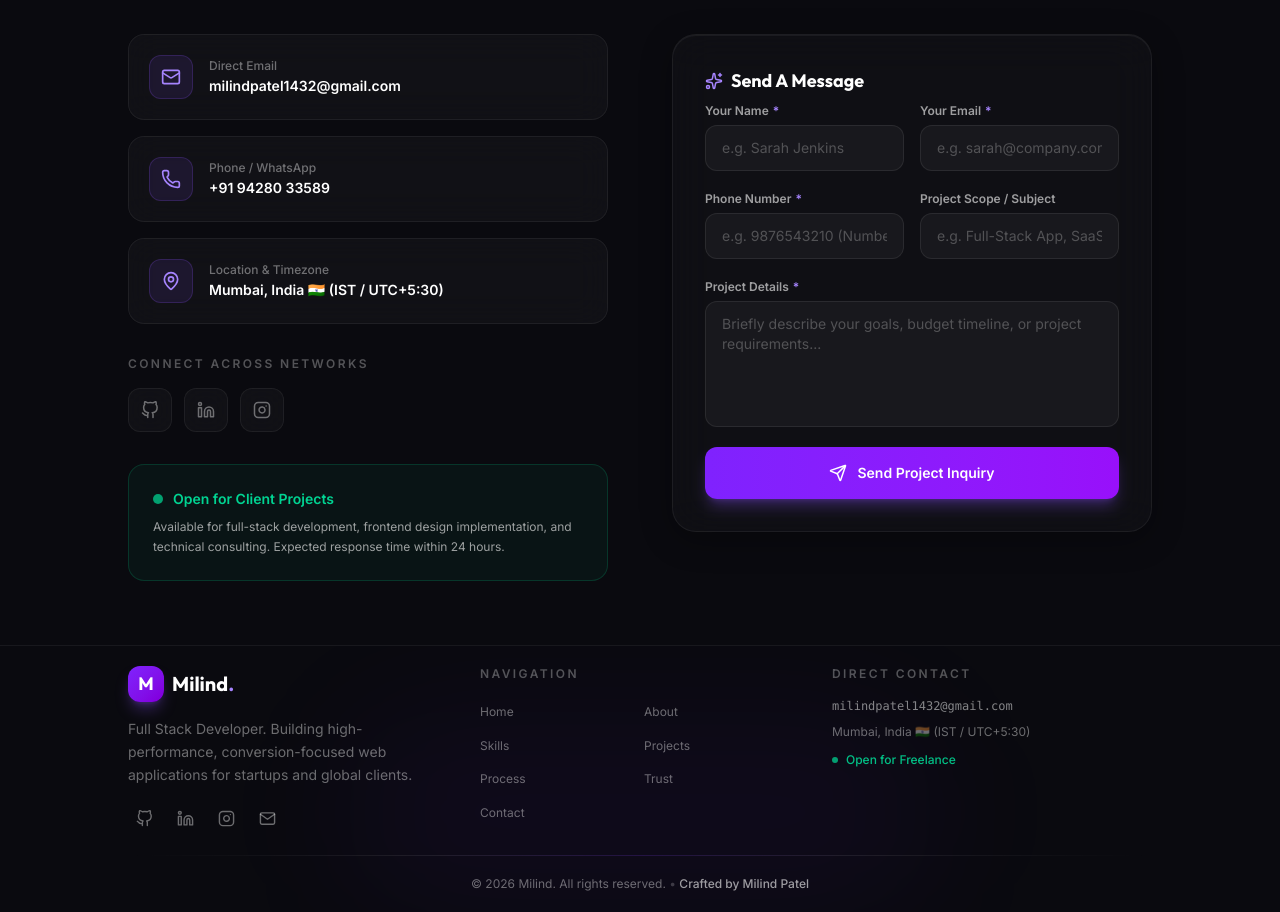
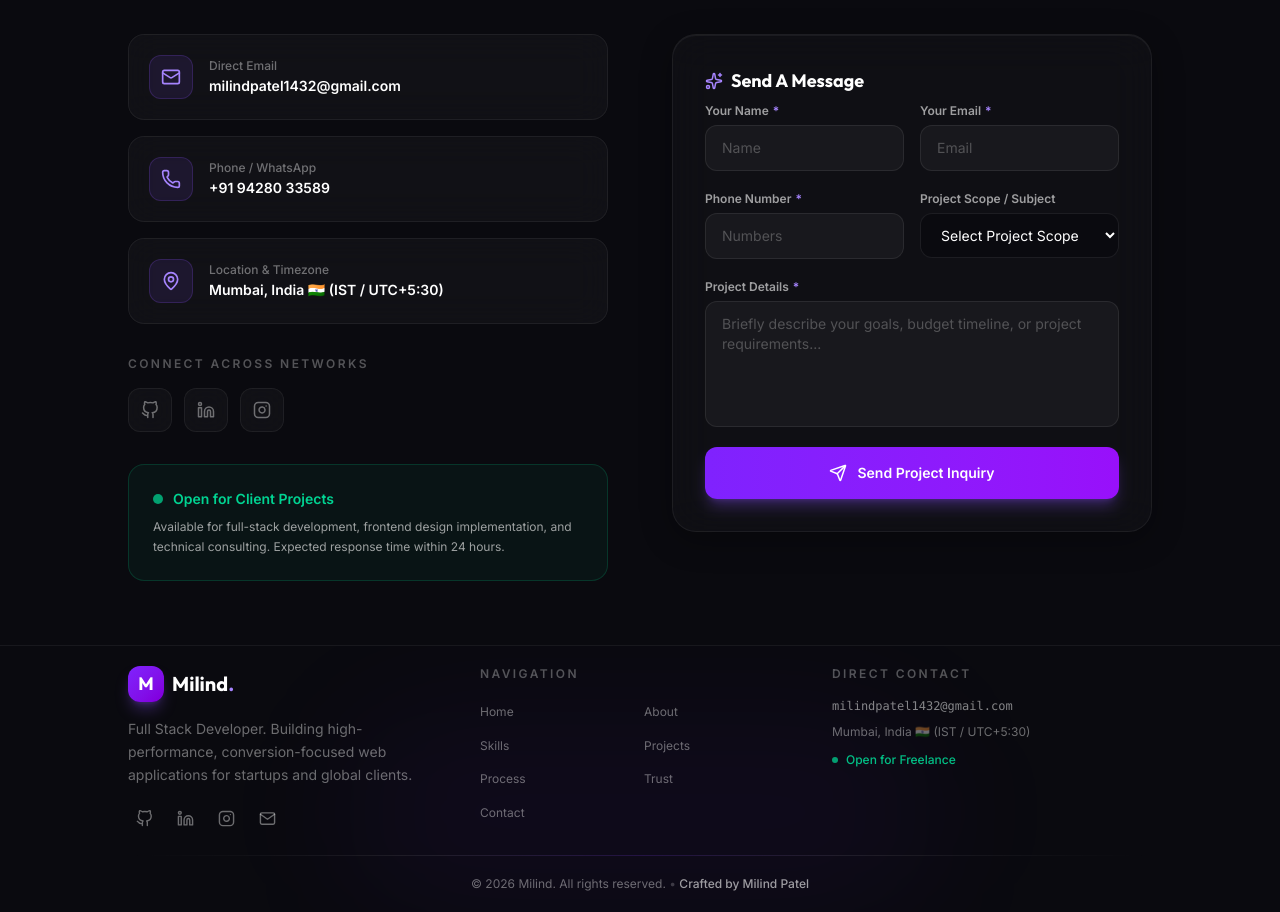
Before and after one commit to milindpatel1432/milindportfolio, a React (Vite) app: page / in a window 1280 px wide. Shown: the part 5000-5912 px from the top of the page. Built offline with nearby package versions, Linux system fonts and the light colour scheme.

Commit message:
feat(contact): convert Project Scope to dropdown select with options

```diff
--- a/src/components/Contact/Contact.jsx
+++ b/src/components/Contact/Contact.jsx
@@ -210,7 +210,7 @@ export default function Contact() {
                 label="Your Name"
                 name="name"
                 type="text"
-                placeholder="e.g. Sarah Jenkins"
+                placeholder="Name"
                 value={form.name}
                 onChange={handleChange}
                 error={errors.name}
@@ -221,7 +221,7 @@ export default function Contact() {
                 label="Your Email"
                 name="email"
                 type="email"
-                placeholder="e.g. sarah@company.com"
+                placeholder="Email"
                 value={form.email}
                 onChange={handleChange}
                 error={errors.email}
@@ -238,7 +238,7 @@ export default function Contact() {
                 type="tel"
                 inputMode="numeric"
                 pattern="[0-9]*"
-                placeholder="e.g. 9876543210 (Numbers only)"
+                placeholder="Numbers"
                 value={form.phone}
                 onChange={handleChange}
                 error={errors.phone}
@@ -248,8 +248,9 @@ export default function Contact() {
                 id="contact-subject"
                 label="Project Scope / Subject"
                 name="subject"
-                type="text"
-                placeholder="e.g. Full-Stack App, SaaS MVP, Custom API"
+                type="select"
+                placeholder="Select Project Scope"
+                options={['Custom Website', 'WordPress', 'React', 'Portfolio']}
                 value={form.subject}
                 onChange={handleChange}
               />
@@ -306,7 +307,7 @@ export default function Contact() {
 }
 
 /** Reusable form field */
-function FormField({ id, label, name, type, placeholder, value, onChange, error, required, rows, inputMode, pattern }) {
+function FormField({ id, label, name, type, placeholder, value, onChange, error, required, rows, inputMode, pattern, options }) {
   const inputClasses = cn(
     'w-full bg-white/[0.04] border rounded-xl px-4 py-3 text-sm text-white placeholder:text-white/25 transition-all duration-200 focus:outline-none focus:ring-1',
     error
@@ -334,6 +335,27 @@ function FormField({ id, label, name, type, placeholder, value, onChange, error,
           aria-invalid={!!error}
           className={cn(inputClasses, 'resize-none')}
         />
+      ) : type === 'select' ? (
+        <select
+          id={id}
+          name={name}
+          value={value}
+          onChange={onChange}
+          required={required}
+          aria-required={required}
+          aria-describedby={error ? `${id}-error` : undefined}
+          aria-invalid={!!error}
+          className={cn(inputClasses, 'bg-[#0a0a0f] text-white cursor-pointer focus:bg-[#0a0a0f]')}
+        >
+          <option value="" disabled className="bg-[#0a0a0f] text-white/40">
+            {placeholder || 'Select Option'}
+          </option>
+          {options?.map((opt) => (
+            <option key={opt} value={opt} className="bg-[#0f0f17] text-white py-2">
+              {opt}
+            </option>
+          ))}
+        </select>
       ) : (
         <input
           id={id}
```
